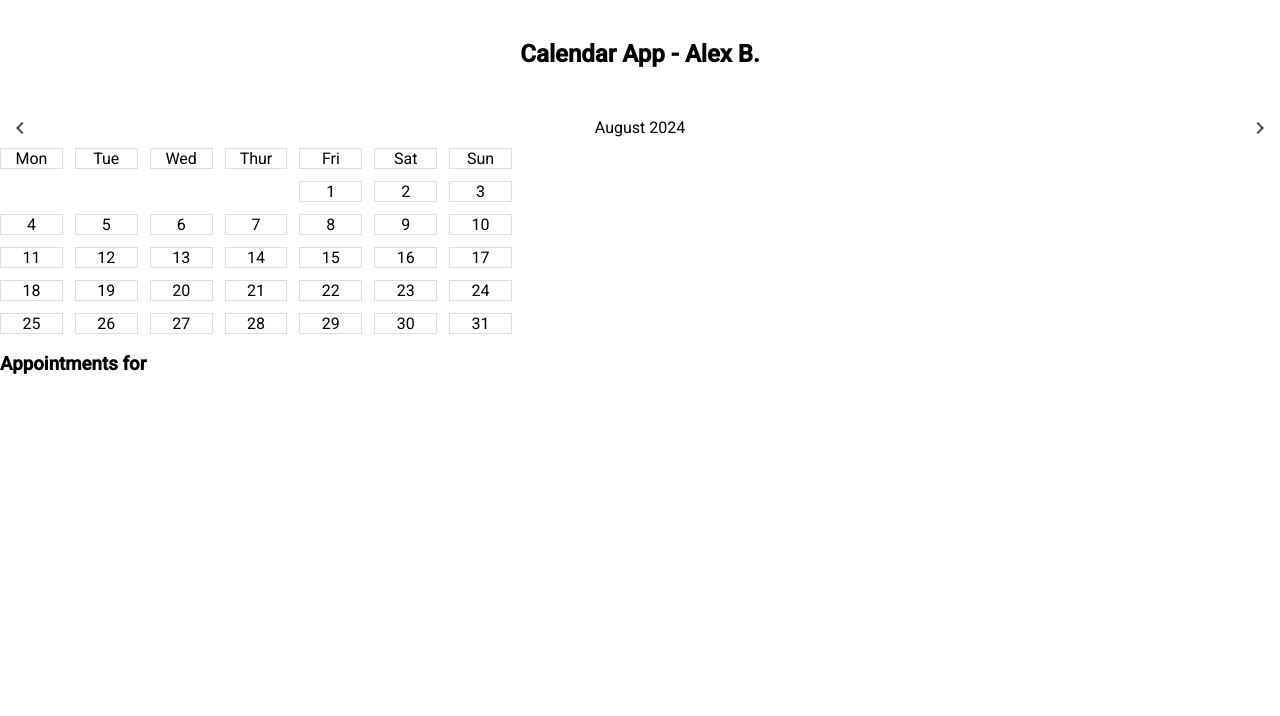
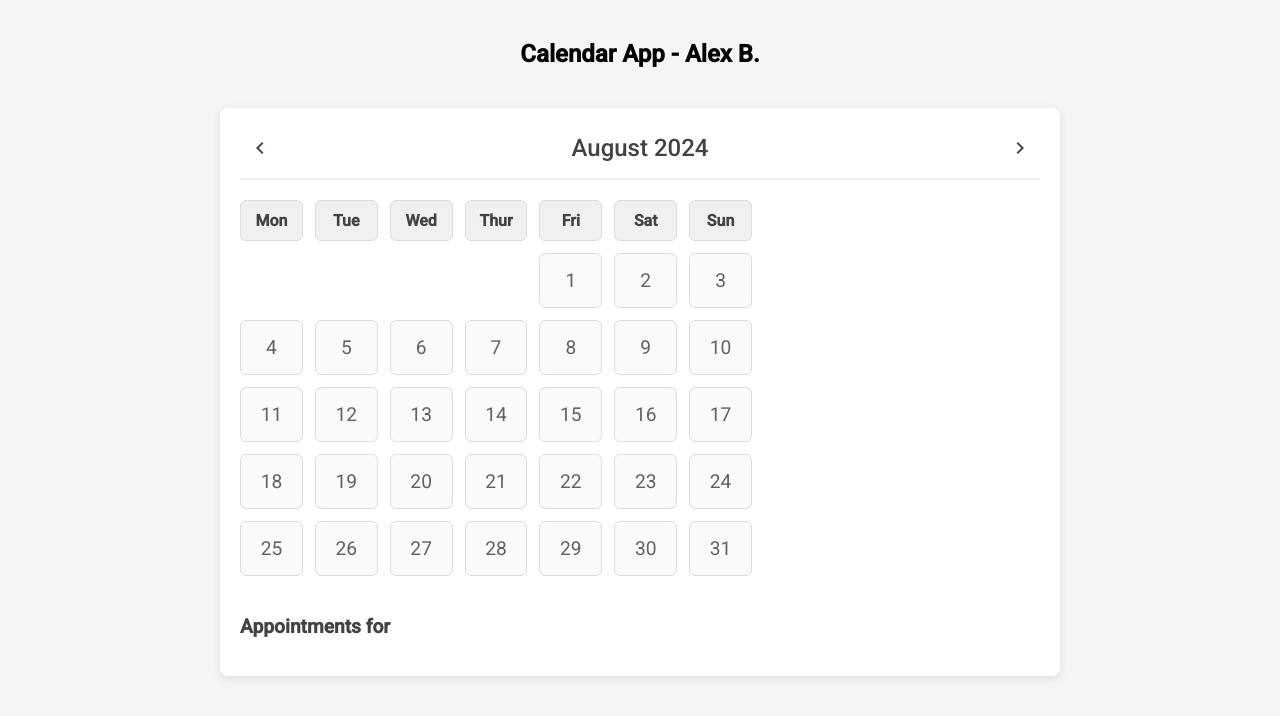
Before and after one commit to alexb997/calendar-remake, an Angular app: page /calendar in a window 1280 px wide. Shown: the top 716 px of the page. Built offline with nearby package versions, Linux system fonts and the light colour scheme.

Commit message:
period + styling (intermediary)

```diff
--- a/src/app/calendar/calendar.component.css
+++ b/src/app/calendar/calendar.component.css
@@ -3,6 +3,33 @@
   grid-template-areas:
     "header header"
     "dates days";
+}
+
+.calendar-header {
+  border-bottom: 2px solid #eeeeee;
+  padding-bottom: 10px;
+}
+
+.calendar-day {
+  background-color: #f0f0f0;
+}
+
+.calendar-date {
+  padding: 15px;
+  font-size: 1.2rem;
+  color: #616161;
+}
+
+.calendar-date.selected {
+  background-color: #42a5f5;
+  color: #ffffff;
+  font-weight: bold;
+}
+
+.appointment-list h3 {
+  font-size: 1.2rem;
+  color: #424242;
+  margin-bottom: 10px;
 }
 
 .calendar-header {
--- a/src/app/edit-appointment/edit-appointment.component.css
+++ b/src/app/edit-appointment/edit-appointment.component.css
@@ -0,0 +1,26 @@
+form {
+  display: flex;
+  flex-direction: column;
+}
+
+mat-form-field {
+  margin-bottom: 15px;
+}
+
+button[type="submit"] {
+  background-color: #42a5f5;
+  color: white;
+  border-radius: 20px;
+  padding: 10px 20px;
+}
+
+button[type="button"] {
+  background-color: #eeeeee;
+  color: #616161;
+  border-radius: 20px;
+  padding: 10px 20px;
+}
+
+button[type="button"]:hover {
+  background-color: #dcdcdc;
+}
--- a/src/app/form-appointment/form-appointment.component.html
+++ b/src/app/form-appointment/form-appointment.component.html
@@ -16,6 +16,21 @@
             Description is required
           </mat-error>
         </mat-form-field>
+        <mat-form-field>
+          <mat-label>Repetition</mat-label>
+          <mat-select formControlName="repetition" >
+            <mat-option value="none">None</mat-option>
+            <mat-option value="daily">Daily</mat-option>
+            <mat-option value="weekly">Weekly</mat-option>
+            <mat-option value="monthly">Monthly</mat-option>
+          </mat-select>
+        </mat-form-field>
+        <!-- <mat-form-field *ngIf="appointmentForm.get('repetition').value !== 'none'">
+          <mat-label>Repeat Until</mat-label>
+          <input matInput formControlName="repeatUntil" [matDatepicker]="repeatUntilPicker">
+          <mat-datepicker-toggle matSuffix [for]="repeatUntilPicker"></mat-datepicker-toggle>
+          <mat-datepicker #repeatUntilPicker></mat-datepicker>
+        </mat-form-field> -->
         <button mat-raised-button color="primary" type="submit">Add Appointment</button>
       </form>
     </div>
--- a/src/app/form-appointment/form-appointment.component.ts
+++ b/src/app/form-appointment/form-appointment.component.ts
@@ -6,6 +6,8 @@ import { ReactiveFormsModule } from '@angular/forms';
 import { MatButtonModule } from '@angular/material/button';
 import { MatFormFieldModule } from '@angular/material/form-field';
 import { MatInputModule } from '@angular/material/input';
+import { MatOptionModule } from '@angular/material/core';
+import { MatDatepickerModule } from '@angular/material/datepicker';
 
 @Component({
   selector: 'app-form-appointment',
@@ -13,9 +15,11 @@ import { MatInputModule } from '@angular/material/input';
   imports: [
     CommonModule,
     ReactiveFormsModule,
+    MatDatepickerModule,
     MatButtonModule,
     MatFormFieldModule,
-    MatInputModule
+    MatInputModule,
+    MatOptionModule,
   ],
   templateUrl: './form-appointment.component.html',
   styleUrls: ['./form-appointment.component.css']
@@ -27,15 +31,50 @@ export class FormAppointmentComponent {
   constructor(private fb: FormBuilder, private appointmentService: AppointmentService) {
     this.appointmentForm = this.fb.group({
       time: ['', Validators.required],
-      description: ['', Validators.required]
+      description: ['', Validators.required],
+      // repetition: ['none'],
+      // repeatUntil: [null]
     });
   }
 
   addAppointment() {
     if (this.selectedDate && this.appointmentForm.valid) {
-      const { time, description } = this.appointmentForm.value;
-      this.appointmentService.addAppointment(this.selectedDate, time, description);
-      this.appointmentForm.reset();
+      const { time, description, date } = this.appointmentForm.value;
+      // const { time, description, date, repetition, repeatUntil } = this.appointmentForm.value;
+      const newDate = this.formatDate(date);
+      // if(repetition != 'none'){
+      //   this.createRepeatedAppointments(newDate, time, description, repetition, repeatUntil);
+      // }
+      // else{
+        this.appointmentService.addAppointment(this.selectedDate, time, description);
+        this.appointmentForm.reset();
+      // }
+
     }
   }
+
+  createRepeatedAppointments(startDate: string, time: string, description: string, repetition: string, repeatUntil: Date): void {
+    let currentDate = new Date(startDate);
+
+    while (currentDate <= repeatUntil) {
+      this.appointmentService.addAppointment(this.formatDate(currentDate), time, description);
+
+      switch (repetition) {
+        case 'daily':
+          currentDate.setDate(currentDate.getDate() + 1);
+          break;
+        case 'weekly':
+          currentDate.setDate(currentDate.getDate() + 7);
+          break;
+        case 'monthly':
+          currentDate.setMonth(currentDate.getMonth() + 1);
+          break;
+        default:
+          return;
+      }
+    }
+  }
+  private formatDate(date: Date): string {
+    return `${date.getFullYear()}-${date.getMonth() + 1}-${date.getDate()}`;
+  }
 }
--- a/src/app/service/appointment.service.ts
+++ b/src/app/service/appointment.service.ts
@@ -18,6 +18,7 @@ export class AppointmentService {
       this.appointments[date] = [];
     }
     this.appointments[date].push(appointment);
+    this.appointmentsSubject.next(this.appointments);
     console.log(this.appointments$);
   }
 
--- a/src/styles.css
+++ b/src/styles.css
@@ -1,4 +1,225 @@
 /* You can add global styles to this file, and also import other style files */
 
-html, body { height: 100%; }
-body { margin: 0; font-family: Roboto, "Helvetica Neue", sans-serif; }
+html{
+    height: 100%;
+}
+
+body {
+  font-family: "Roboto", sans-serif;
+  background-color: #f5f5f5;
+  height: 100%;
+  margin: 0;
+  padding: 0;
+}
+
+.calendar-container {
+  max-width: 800px;
+  margin: 20px auto;
+  padding: 20px;
+  background-color: #ffffff;
+  box-shadow: 0 2px 10px rgba(0, 0, 0, 0.1);
+  border-radius: 8px;
+}
+
+.calendar-header {
+  display: flex;
+  justify-content: space-between;
+  align-items: center;
+  margin-bottom: 20px;
+}
+
+.calendar-header span {
+  font-size: 1.5rem;
+  font-weight: 500;
+  color: #424242;
+}
+
+.calendar-grid {
+  display: grid;
+  grid-template-columns: repeat(7, 1fr);
+  gap: 10px;
+}
+
+.calendar-day,
+.calendar-date {
+  text-align: center;
+  padding: 10px;
+  border-radius: 6px;
+}
+
+.calendar-day {
+  font-weight: bold;
+  background-color: #e0e0e0;
+  color: #424242;
+}
+
+.calendar-date {
+  background-color: #fafafa;
+  cursor: pointer;
+  transition: background-color 0.3s;
+}
+
+.calendar-date:hover {
+  background-color: #eeeeee;
+}
+
+.calendar-date.empty {
+  background-color: transparent;
+  cursor: default;
+}
+
+.appointment-list {
+  margin-top: 20px;
+}
+
+.appointment-drop-list {
+  display: flex;
+  flex-direction: column;
+  gap: 10px;
+}
+
+.appointment-item {
+  display: flex;
+  justify-content: space-between;
+  align-items: center;
+  padding: 10px;
+  border: 1px solid #eeeeee;
+  border-radius: 6px;
+  background-color: #f9f9f9;
+  box-shadow: 0 1px 3px rgba(0, 0, 0, 0.05);
+  transition: box-shadow 0.3s;
+}
+
+.appointment-item:hover {
+  box-shadow: 0 3px 6px rgba(0, 0, 0, 0.1);
+}
+
+.appointment-item strong {
+  color: #424242;
+}
+
+.mat-icon-button {
+  margin-left: 10px;
+}
+
+.mat-form-field {
+  width: 100%;
+  margin-bottom: 20px;
+}
+
+button {
+  border-radius: 20px;
+}
+
+button[mat-raised-button] {
+  margin-right: 10px;
+}
+body {
+  font-family: "Roboto", sans-serif;
+  background-color: #f5f5f5;
+  margin: 0;
+  padding: 0;
+}
+
+.calendar-container {
+  max-width: 800px;
+  margin: 20px auto;
+  padding: 20px;
+  background-color: #ffffff;
+  box-shadow: 0 2px 10px rgba(0, 0, 0, 0.1);
+  border-radius: 8px;
+}
+
+.calendar-header {
+  display: flex;
+  justify-content: space-between;
+  align-items: center;
+  margin-bottom: 20px;
+}
+
+.calendar-header span {
+  font-size: 1.5rem;
+  font-weight: 500;
+  color: #424242;
+}
+
+.calendar-grid {
+  display: grid;
+  grid-template-columns: repeat(7, 1fr);
+  gap: 10px;
+}
+
+.calendar-day,
+.calendar-date {
+  text-align: center;
+  padding: 10px;
+  border-radius: 6px;
+}
+
+.calendar-day {
+  font-weight: bold;
+  background-color: #e0e0e0;
+  color: #424242;
+}
+
+.calendar-date {
+  background-color: #fafafa;
+  cursor: pointer;
+  transition: background-color 0.3s;
+}
+
+.calendar-date:hover {
+  background-color: #eeeeee;
+}
+
+.calendar-date.empty {
+  background-color: transparent;
+  cursor: default;
+}
+
+.appointment-list {
+  margin-top: 20px;
+}
+
+.appointment-drop-list {
+  display: flex;
+  flex-direction: column;
+  gap: 10px;
+}
+
+.appointment-item {
+  display: flex;
+  justify-content: space-between;
+  align-items: center;
+  padding: 10px;
+  border: 1px solid #eeeeee;
+  border-radius: 6px;
+  background-color: #f9f9f9;
+  box-shadow: 0 1px 3px rgba(0, 0, 0, 0.05);
+  transition: box-shadow 0.3s;
+}
+
+.appointment-item:hover {
+  box-shadow: 0 3px 6px rgba(0, 0, 0, 0.1);
+}
+
+.appointment-item strong {
+  color: #424242;
+}
+
+.mat-icon-button {
+  margin-left: 10px;
+}
+
+.mat-form-field {
+  width: 100%;
+  margin-bottom: 20px;
+}
+
+button {
+  border-radius: 20px;
+}
+
+button[mat-raised-button] {
+  margin-right: 10px;
+}
```
